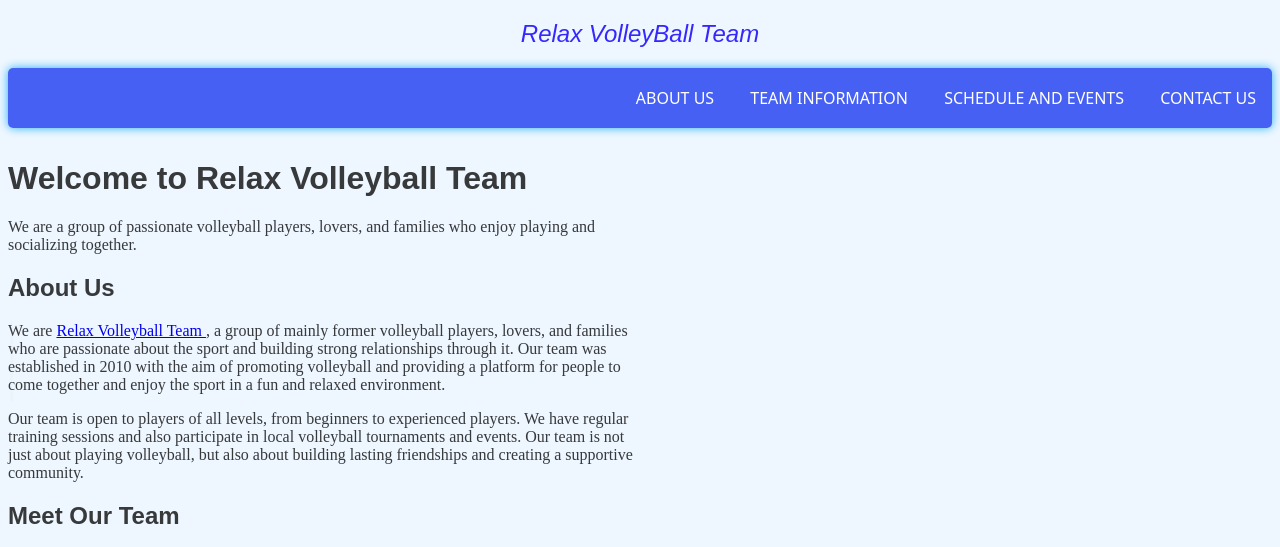
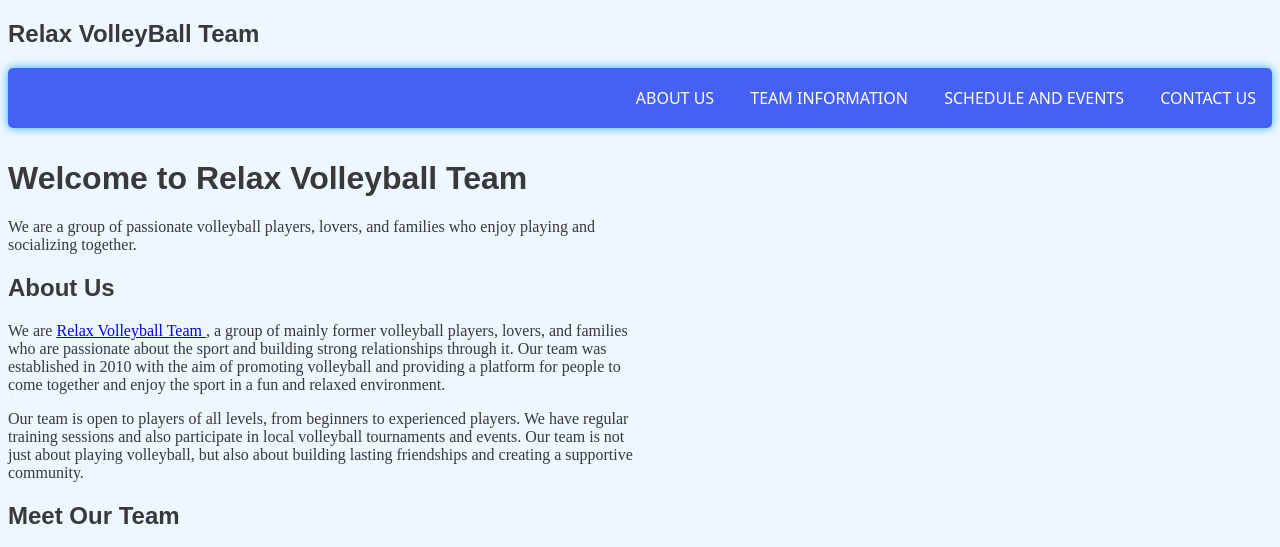
Before and after one commit to DidierShemaGatete/Relax-vb-Team-Project, a plain HTML site: page index2.html in a window 1280 px wide. Shown: the top 547 px of the page. Drawn offline with Linux system fonts and the light colour scheme.

Commit message:
style page modified

```diff
--- a/index2.html
+++ b/index2.html
@@ -14,7 +14,7 @@
   <header>
     <nav>
       <div class="navcontainer">
-        <h1  class="logo">Relax VolleyBall Team</h1>
+        <h1  class="title">Relax VolleyBall Team</h1>
 
         <ul class="menu">
           <li><a href="About us(Relax vb).html">About Us</a></li>
--- a/style.css
+++ b/style.css
@@ -1,4 +1,4 @@
-/* * {
+/* /* * {
   padding: 0;
   margin: 0;
 } */
@@ -127,4 +127,4 @@ body {
   bottom: 5em;
 /*   text-shadow: 0 0 1px rgb(11, 182, 173); */
 
-}
+}  */
```
